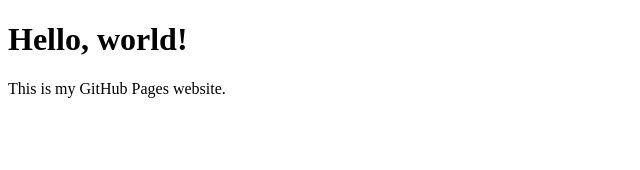
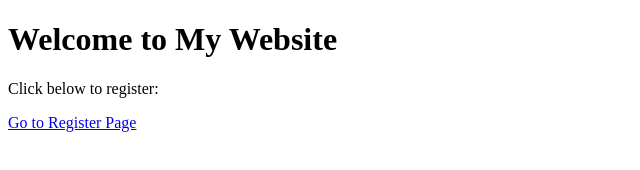
Before and after one commit to 9cyl2/Webpage, a plain HTML site: page index.html in a window 1280 px wide. Shown: the whole page, without its empty margins (0-640 px from the left). Drawn offline with Linux system fonts and the light colour scheme.

Commit message:
Update index.html

```diff
--- a/index.html
+++ b/index.html
@@ -1,10 +1,13 @@
 <!DOCTYPE html>
-<html>
+<html lang="en">
 <head>
-  <title>My GitHub Website</title>
+  <meta charset="UTF-8" />
+  <meta name="viewport" content="width=device-width, initial-scale=1.0"/>
+  <title>Welcome</title>
 </head>
 <body>
-  <h1>Hello, world!</h1>
-  <p>This is my GitHub Pages website.</p>
+  <h1>Welcome to My Website</h1>
+  <p>Click below to register:</p>
+  <a href="register.html">Go to Register Page</a>
 </body>
 </html>
```
